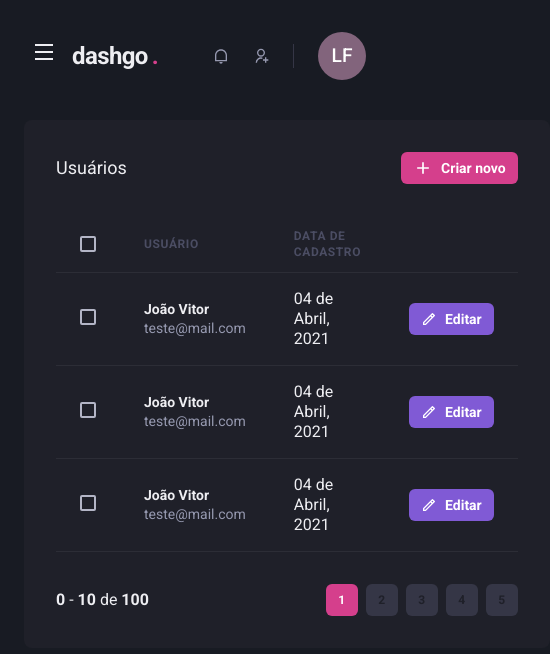
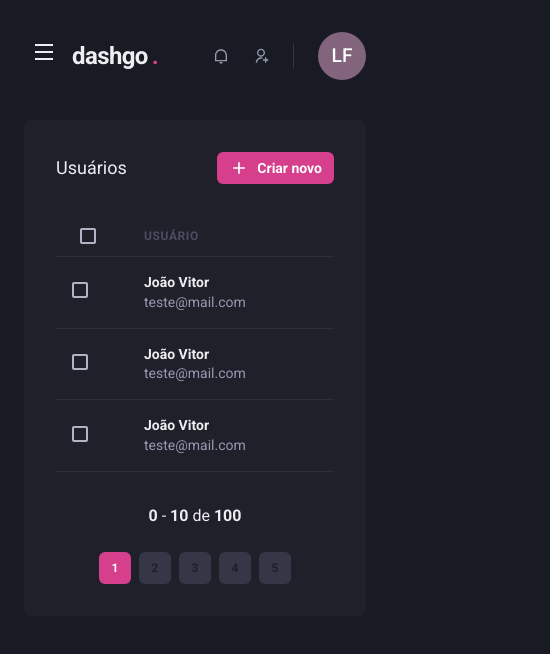
Before and after one commit to olucasfreitas/dash-go, a Next.js app: page /users in a window 390 px wide. Shown: the top 654 px of the page, 550 px wide, since content can reach past the window. Built offline with nearby package versions, Linux system fonts and the light colour scheme.

Commit message:
users list responsive

```diff
--- a/src/components/Pagination/index.tsx
+++ b/src/components/Pagination/index.tsx
@@ -1,9 +1,15 @@
-import { Box, Button, HStack } from "@chakra-ui/react";
+import { Box, Button, HStack, Stack } from "@chakra-ui/react";
 import { PaginationItem } from "./PaginationItem";
 
 export function Pagination() {
   return (
-    <HStack mt="8" justify="space-between" align="center" spacing="6">
+    <Stack
+      direction={["column", "row"]}
+      mt="8"
+      justify="space-between"
+      align="center"
+      spacing="6"
+    >
       <Box>
         <strong>0</strong> - <strong>10</strong> de <strong>100</strong>
       </Box>
@@ -14,6 +20,6 @@
         <PaginationItem number={4} />
         <PaginationItem number={5} />
       </HStack>
-    </HStack>
+    </Stack>
   );
 }
--- a/src/pages/users/index.tsx
+++ b/src/pages/users/index.tsx
@@ -15,10 +15,16 @@
   Thead,
   Tr,
   Text,
+  useBreakpointValue,
 } from "@chakra-ui/react";
 import { RiAddLine, RiPencilLine } from "react-icons/ri";
 
 export default function UsersList() {
+  const isWideVersion = useBreakpointValue({
+    base: false,
+    lg: true,
+  });
+
   return (
     <Box>
       <Header />
@@ -50,13 +56,13 @@
                   <Checkbox colorScheme="pink"></Checkbox>
                 </Th>
                 <Th>Usuário</Th>
-                <Th>Data de cadastro</Th>
-                <Th w="8"></Th>
+                {isWideVersion && <Th>Data de cadastro</Th>}
+                {isWideVersion && <Th w="8"></Th>}
               </Tr>
             </Thead>
             <Tbody>
               <Tr>
-                <Td px="6">
+                <Td px={["4", "4", "6"]}>
                   <Checkbox colorScheme="pink"></Checkbox>
                 </Td>
                 <Td>
@@ -69,7 +75,8 @@
                     </Text>
                   </Box>
                 </Td>
-                <Td>04 de Abril, 2021</Td>
+                {isWideVersion && <Td>04 de Abril, 2021</Td>}
+                {isWideVersion && (
                   <Td>
                     <Button
                       as="a"
@@ -82,9 +89,10 @@
                       Editar
                     </Button>
                   </Td>
+                )}
               </Tr>
               <Tr>
-                <Td px="6">
+                <Td px={["4", "4", "6"]}>
                   <Checkbox colorScheme="pink"></Checkbox>
                 </Td>
                 <Td>
@@ -97,7 +105,8 @@
                     </Text>
                   </Box>
                 </Td>
-                <Td>04 de Abril, 2021</Td>
+                {isWideVersion && <Td>04 de Abril, 2021</Td>}
+                {isWideVersion && (
                   <Td>
                     <Button
                       as="a"
@@ -110,9 +119,10 @@
                       Editar
                     </Button>
                   </Td>
+                )}
               </Tr>
               <Tr>
-                <Td px="6">
+                <Td px={["4", "4", "6"]}>
                   <Checkbox colorScheme="pink"></Checkbox>
                 </Td>
                 <Td>
@@ -125,7 +135,8 @@
                     </Text>
                   </Box>
                 </Td>
-                <Td>04 de Abril, 2021</Td>
+                {isWideVersion && <Td>04 de Abril, 2021</Td>}
+                {isWideVersion && (
                   <Td>
                     <Button
                       as="a"
@@ -138,6 +149,7 @@
                       Editar
                     </Button>
                   </Td>
+                )}
               </Tr>
             </Tbody>
           </Table>
```
Lines whose indentation alone changed are shown as unchanged.
